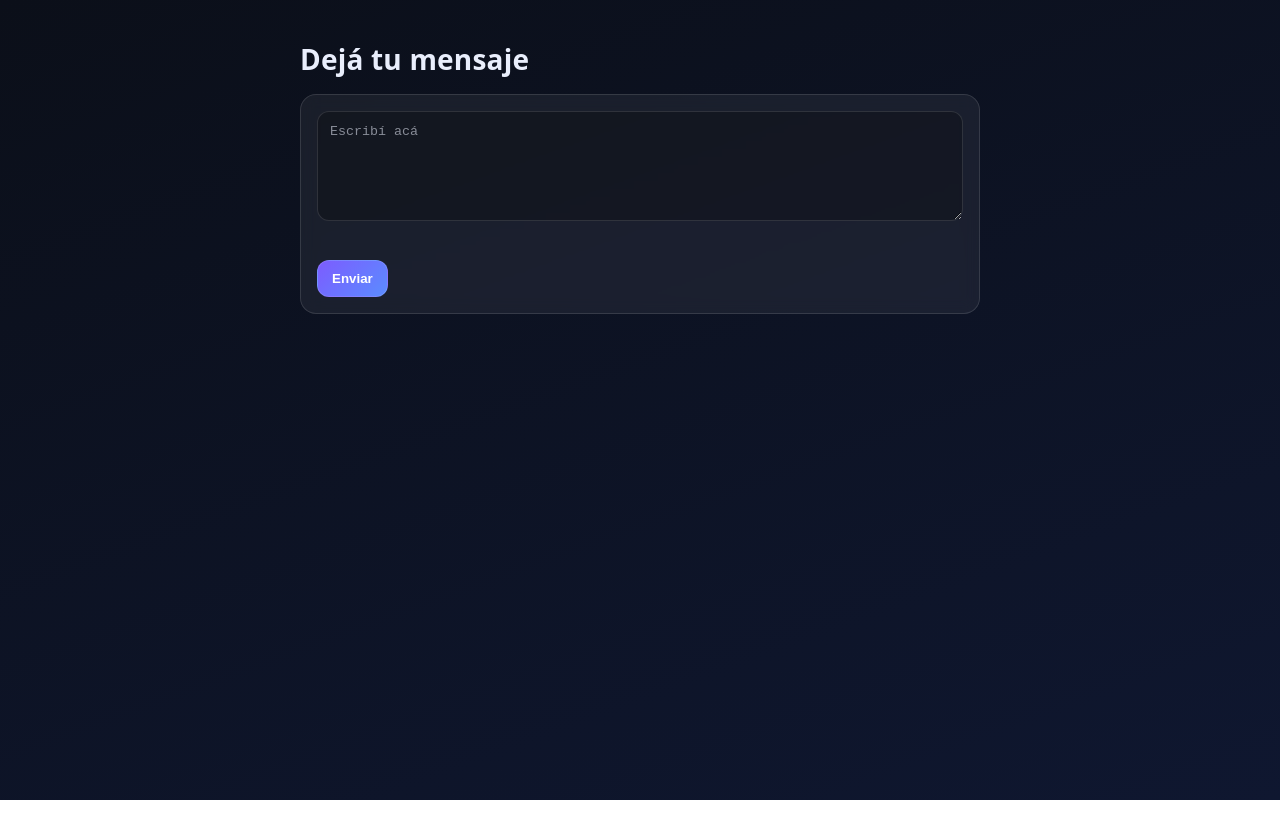
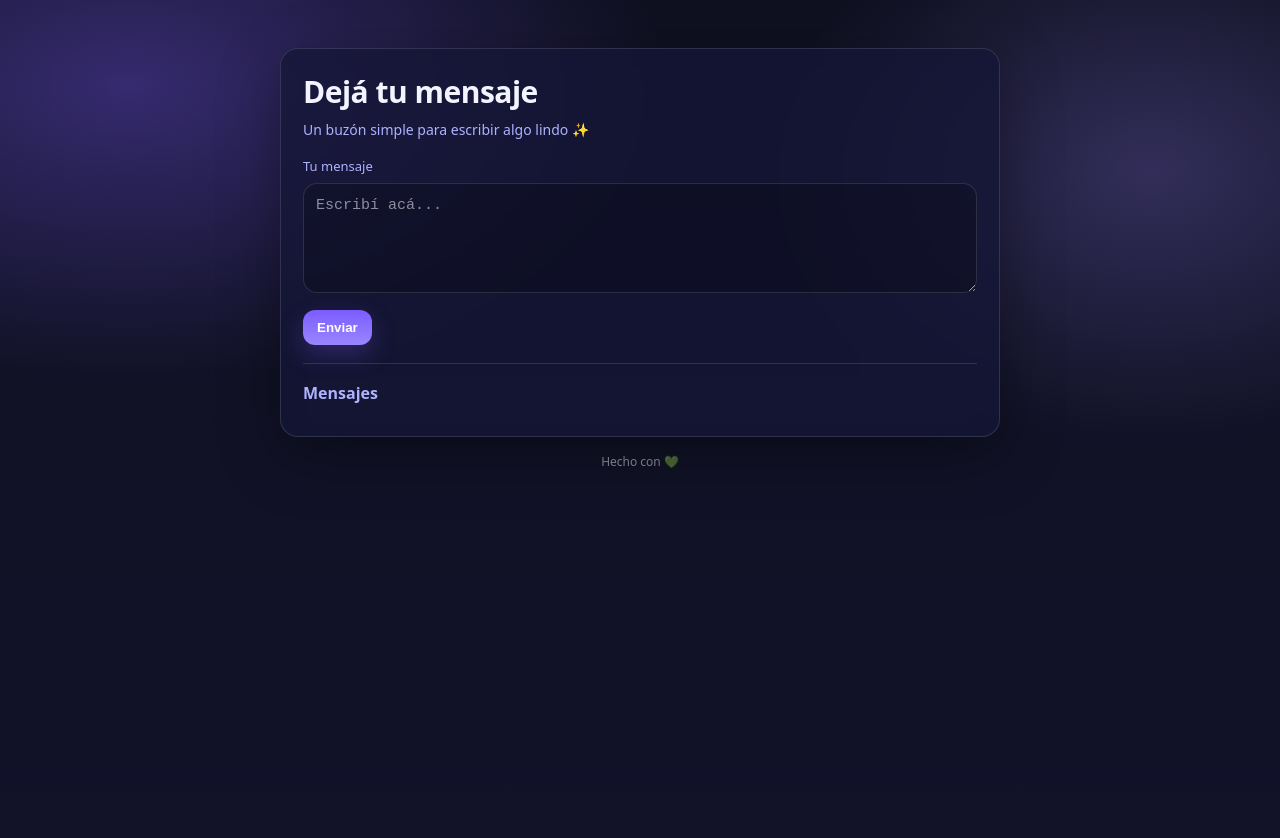
Before and after one commit to lolaabal20-ctrl/mi-pagina, a website: page index.html in a window 1280 px wide. Before the commit the page ends 800 px from the top, so only its background shows below. Drawn offline with Linux system fonts and the light colour scheme; no server answers.

Commit message:
Update index and styles

```diff
--- a/index.html
+++ b/index.html
@@ -1,24 +1,40 @@
 <!DOCTYPE html>
 <html lang="es">
 <head>
-  <meta charset="UTF-8">
+  <meta charset="UTF-8" />
+  <meta name="viewport" content="width=device-width, initial-scale=1" />
   <title>Mi página</title>
-  <link rel="stylesheet" href="styles.css">
+  <link rel="stylesheet" href="styles.css" />
 </head>
-
 <body>
 
-  <h1>Dejá tu mensaje</h1>
+  <main class="wrap">
+    <section class="card">
+      <header class="header">
+        <h1>Dejá tu mensaje</h1>
+        <p class="subtitle">Un buzón simple para escribir algo lindo ✨</p>
+      </header>
 
-  <form id="formulario">
-    <textarea id="mensaje" placeholder="Escribí acá"></textarea>
-    <br><br>
-    <button type="submit">Enviar</button>
-  </form>
+      <form id="formulario" class="form">
+        <label class="label" for="mensaje">Tu mensaje</label>
+        <textarea id="mensaje" placeholder="Escribí acá..."></textarea>
 
-  <p id="estado"></p>
+        <div class="actions">
+          <button type="submit" class="btn">Enviar</button>
+          <span id="estado" class="estado"></span>
+        </div>
+      </form>
 
-  <ul id="listaMensajes"></ul>
+      <hr class="divider" />
+
+      <h2 class="sectionTitle">Mensajes</h2>
+      <ul id="listaMensajes" class="lista"></ul>
+    </section>
+
+    <footer class="footer">
+      Hecho con 💚
+    </footer>
+  </main>
 
   <script src="script.js"></script>
 </body>
--- a/styles.css
+++ b/styles.css
@@ -1,82 +1,150 @@
 * { box-sizing: border-box; }
 
-body {
-  margin: 0;
-  font-family: system-ui, -apple-system, Segoe UI, Roboto, Arial, sans-serif;
-  background: linear-gradient(160deg, #0b0f19, #0f1730);
-  color: #e9eefc;
-  min-height: 100vh;
-  padding: 40px 16px;
+:root{
+  --bg1:#0f1020;
+  --bg2:#12132a;
+  --card:#151736;
+  --text:#f3f4ff;
+  --muted:#aeb2ff;
+  --line:rgba(255,255,255,0.12);
+  --btn:#7c5cff;
+  --btn2:#9a86ff;
 }
 
-h1 {
-  max-width: 680px;
-  margin: 0 auto 16px;
-  font-size: 28px;
-  letter-spacing: 0.2px;
+body{
+  margin:0;
+  min-height:100vh;
+  font-family: system-ui, -apple-system, Segoe UI, Roboto, Arial, sans-serif;
+  color: var(--text);
+  background:
+    radial-gradient(900px 500px at 10% 10%, rgba(124,92,255,0.35), transparent 60%),
+    radial-gradient(700px 500px at 90% 20%, rgba(154,134,255,0.25), transparent 55%),
+    linear-gradient(180deg, var(--bg1), var(--bg2));
 }
 
-#formulario {
-  max-width: 680px;
-  margin: 0 auto 14px;
-  padding: 16px;
-  border-radius: 16px;
-  background: rgba(255,255,255,0.06);
-  border: 1px solid rgba(255,255,255,0.12);
-  backdrop-filter: blur(8px);
+.wrap{
+  width: min(720px, 92vw);
+  margin: 48px auto;
 }
 
-#mensaje {
+.card{
+  background: rgba(21,23,54,0.78);
+  border: 1px solid var(--line);
+  border-radius: 18px;
+  padding: 22px;
+  box-shadow: 0 18px 60px rgba(0,0,0,0.35);
+  backdrop-filter: blur(10px);
+}
+
+.header h1{
+  margin: 0;
+  font-size: 30px;
+  letter-spacing: -0.5px;
+}
+
+.subtitle{
+  margin: 8px 0 0 0;
+  color: var(--muted);
+  font-size: 14px;
+}
+
+.form{
+  margin-top: 18px;
+}
+
+.label{
+  display:block;
+  font-size: 13px;
+  color: var(--muted);
+  margin-bottom: 8px;
+}
+
+textarea{
   width: 100%;
   min-height: 110px;
   resize: vertical;
-  padding: 12px;
-  border-radius: 12px;
-  border: 1px solid rgba(255,255,255,0.12);
-  background: rgba(0,0,0,0.25);
-  color: #e9eefc;
+  border-radius: 14px;
+  border: 1px solid var(--line);
   outline: none;
+  padding: 12px 12px;
+  background: rgba(0,0,0,0.22);
+  color: var(--text);
+  font-size: 15px;
+  line-height: 1.35;
 }
 
-#mensaje::placeholder {
-  color: rgba(233,238,252,0.55);
+textarea::placeholder{
+  color: rgba(243,244,255,0.55);
 }
 
-button[type="submit"] {
-  margin-top: 12px;
-  padding: 10px 14px;
-  border-radius: 12px;
-  border: 1px solid rgba(255,255,255,0.12);
-  background: linear-gradient(135deg, #7c5cff, #5b8cff);
-  color: white;
-  font-weight: 600;
-  cursor: pointer;
+textarea:focus{
+  border-color: rgba(124,92,255,0.7);
+  box-shadow: 0 0 0 3px rgba(124,92,255,0.18);
 }
 
-button[type="submit"]:hover {
+.actions{
+  display:flex;
+  align-items:center;
+  gap: 12px;
+  margin-top: 12px;
+}
+
+.btn{
+  border: none;
+  border-radius: 12px;
+  padding: 10px 14px;
+  font-weight: 700;
+  color: white;
+  cursor: pointer;
+  background: linear-gradient(180deg, var(--btn), var(--btn2));
+  box-shadow: 0 10px 25px rgba(124,92,255,0.25);
+}
+
+.btn:hover{
   filter: brightness(1.05);
 }
 
-#estado {
-  max-width: 680px;
-  margin: 10px auto 18px;
-  color: rgba(233,238,252,0.8);
+.btn:active{
+  transform: translateY(1px);
 }
 
-#listaMensajes {
-  max-width: 680px;
-  margin: 0 auto;
+.estado{
+  font-size: 14px;
+  color: var(--muted);
+}
+
+.divider{
+  border: none;
+  height: 1px;
+  background: var(--line);
+  margin: 18px 0;
+}
+
+.sectionTitle{
+  margin: 0 0 10px 0;
+  font-size: 16px;
+  color: var(--muted);
+  font-weight: 700;
+}
+
+.lista{
+  list-style: none;
   padding: 0;
-  list-style: none;
+  margin: 0;
   display: grid;
   gap: 10px;
 }
 
-#listaMensajes li {
-  padding: 12px 14px;
+.lista li{
+  padding: 12px 12px;
   border-radius: 14px;
-  background: rgba(255,255,255,0.05);
-  border: 1px solid rgba(255,255,255,0.10);
-  line-height: 1.35;
-  white-space: pre-wrap;
+  border: 1px solid var(--line);
+  background: rgba(0,0,0,0.22);
 }
+
+.footer{
+  text-align:center;
+  color: rgba(243,244,255,0.55);
+  font-size: 12px;
+  margin-top: 16px;
+}
```
